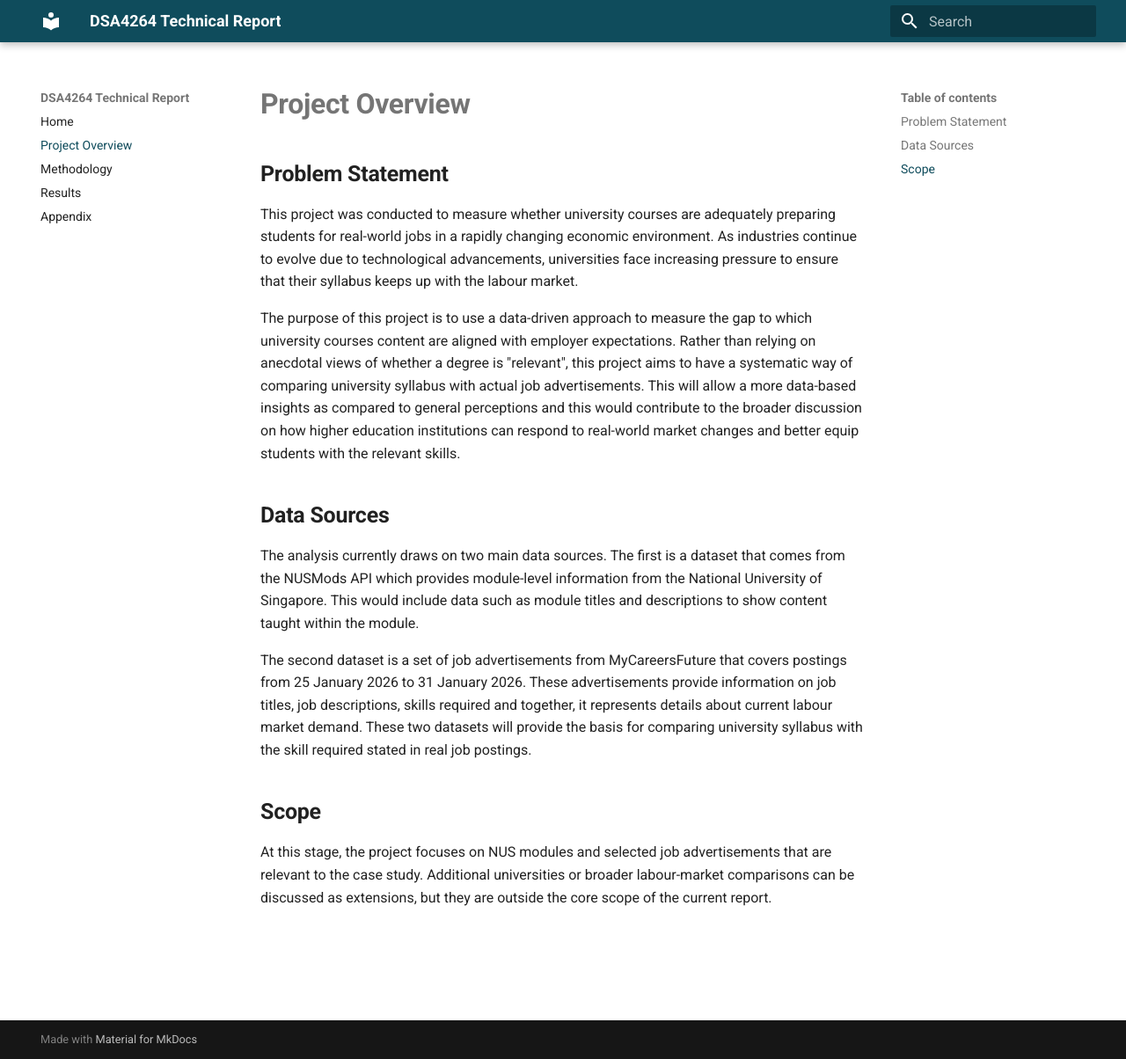
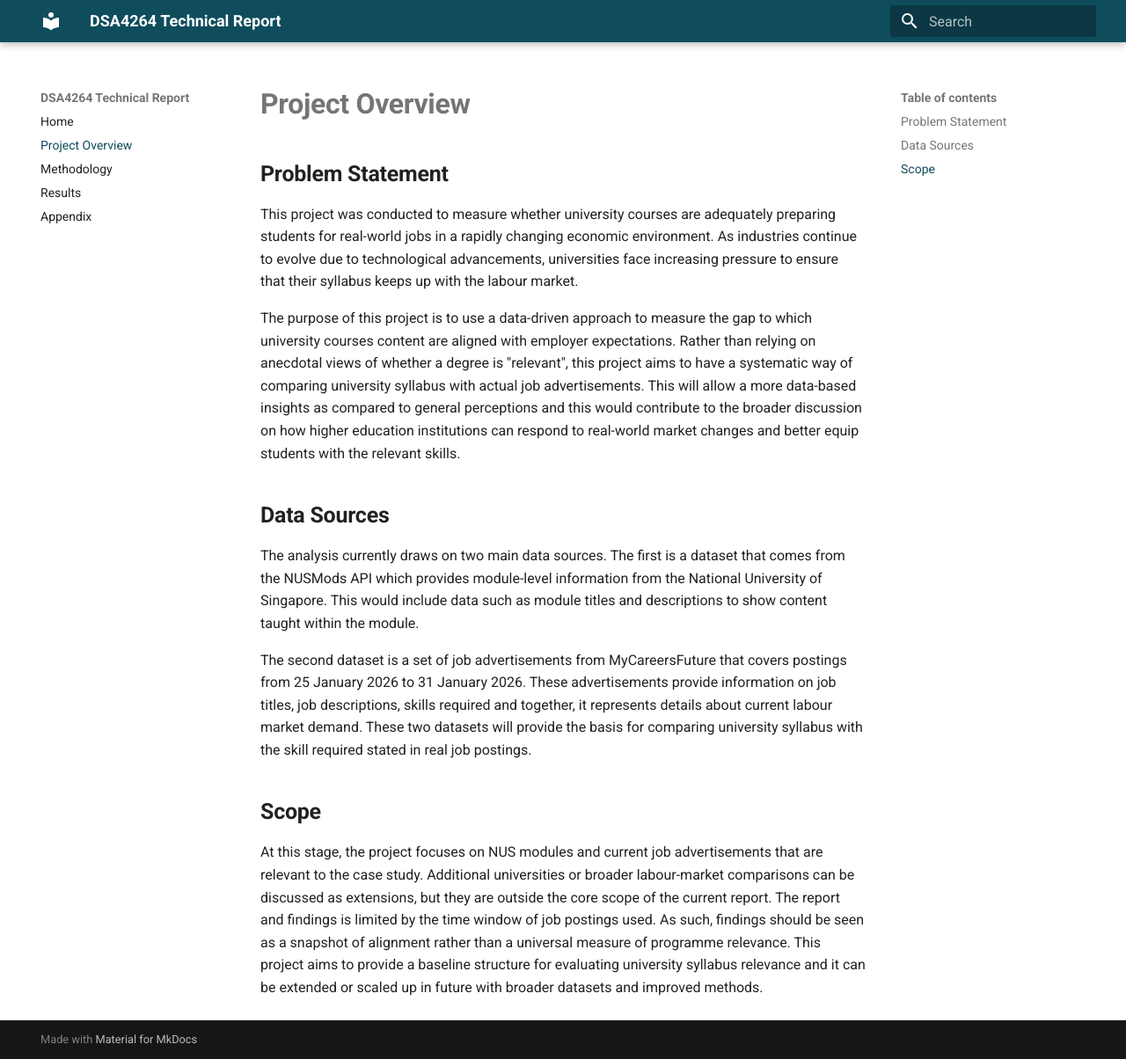
Before and after one commit to marcussyeo/DSA4264-Text-Group-3, an MkDocs documentation site: the page built from docs/project-overview.md, in a window 1280 px wide and 1204 px high. Shown: the whole window at 88% size. Built offline with MkDocs 1.6.1 and Material for MkDocs 9.7.7, drawn with Linux system fonts in a browser that asks for light colours.

Commit message:
finished project overview

```diff
--- a/docs/project-overview.md
+++ b/docs/project-overview.md
@@ -14,4 +14,4 @@ The second dataset is a set of job advertisements from MyCareersFuture that cove
 
 ## Scope
 
-At this stage, the project focuses on NUS modules and selected job advertisements that are relevant to the case study. Additional universities or broader labour-market comparisons can be discussed as extensions, but they are outside the core scope of the current report.
+At this stage, the project focuses on NUS modules and current job advertisements that are relevant to the case study. Additional universities or broader labour-market comparisons can be discussed as extensions, but they are outside the core scope of the current report. The report and findings is limited by the time window of job postings used. As such, findings should be seen as a snapshot of alignment rather than a universal measure of programme relevance. This project aims to provide a baseline structure for evaluating university syllabus relevance and it can be extended or scaled up in future with broader datasets and improved methods.
```
